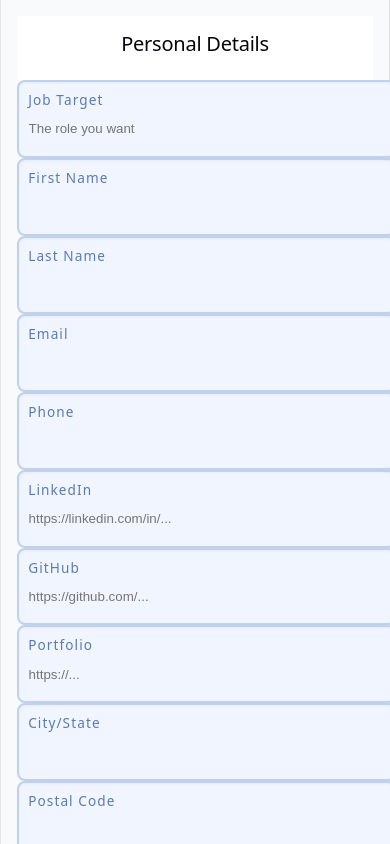
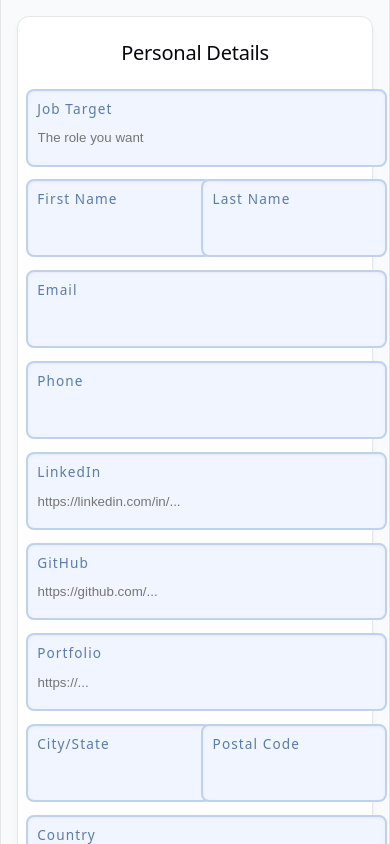
Before and after one commit to krig6/odin-cv-application, a React (Vite) app: page / in a window 390 px wide. Both pictures are taken after a click on the button 351 px from the left and 47 px from the top of the page. Shown: the top 844 px of the page. Built offline with nearby package versions, Linux system fonts and the light colour scheme; some icons are missing; what @react-pdf/renderer would draw is missing.

Commit message:
refactor(PersonalDetails): migrate component to CSS module layout
- Add PersonalDetails.module.css for scoped styles
- Replace global class names with module classes
- Convert fields layout to responsive CSS grid
- Add styled container with border and shadow
- Map inputs to named grid areas

```diff
--- a/src/components/PersonalDetails.jsx
+++ b/src/components/PersonalDetails.jsx
@@ -1,6 +1,7 @@
 import { CollapsibleSection } from "./Shared/CollapsibleSection";
 import { useCvStore } from "../store/CvStore";
 import { InputField } from "./Shared/InputField";
+import styles from "./PersonalDetails.module.css"
 
 const personalFieldsConfig = [
   { name: "jobTarget", id: "job-target", label: "Job Target", type: "text", placeholder: "The role you want" },
@@ -17,9 +18,9 @@ const personalFieldsConfig = [
 ];
 
 export const PersonalDetails = ({ dragHandleProps }) => (
-  <section className="personal-details">
+  <section className={styles.container}>
     <CollapsibleSection title="Personal Details" dragHandleProps={dragHandleProps}>
-      <div className="personal-details__fields">
+      <div className={styles.wrapper}>
         <PersonalFields />
       </div>
     </CollapsibleSection>
@@ -35,6 +36,7 @@ const PersonalFields = () => {
       key={field.id}
       id={field.id}
       label={field.label}
+      className={styles[field.name]}
       type={field.type}
       onChange={(value) => setPersonal({ [field.name]: value })}
       value={personal[field.name] ?? ""}
--- /dev/null
+++ b/src/components/PersonalDetails.module.css
@@ -0,0 +1,70 @@
+.wrapper {
+  display: grid;
+  grid-template-columns: repeat(2, minmax(0, 1fr));
+  gap: 0.8rem;
+
+  grid-template-areas:
+    "job job"
+    "first last"
+    "email email"
+    "phone phone"
+    "linkedin linkedin"
+    "github github"
+    "portfolio portfolio"
+    "city postal"
+    "country country";
+}
+
+.container {
+  background: white;
+  border-radius: 12px;
+  padding: 0.5rem;
+  border: 1px solid #e5e7eb;
+  box-shadow:
+    0 1px 2px rgba(0, 0, 0, 0.04),
+    0 4px 10px rgba(0, 0, 0, 0.03);
+}
+
+.jobTarget {
+  grid-area: job;
+}
+
+.firstName {
+  grid-area: first;
+}
+
+.lastName {
+  grid-area: last;
+}
+
+.email {
+  grid-area: email;
+}
+
+.phone {
+  grid-area: phone;
+}
+
+.linkedin {
+  grid-area: linkedin;
+}
+
+.github {
+  grid-area: github;
+}
+
+.portfolio {
+  grid-area: portfolio;
+}
+
+.cityState {
+  grid-area: city;
+}
+
+.postalCode {
+  grid-area: postal;
+}
+
+.country {
+  grid-area: country;
+}
```
